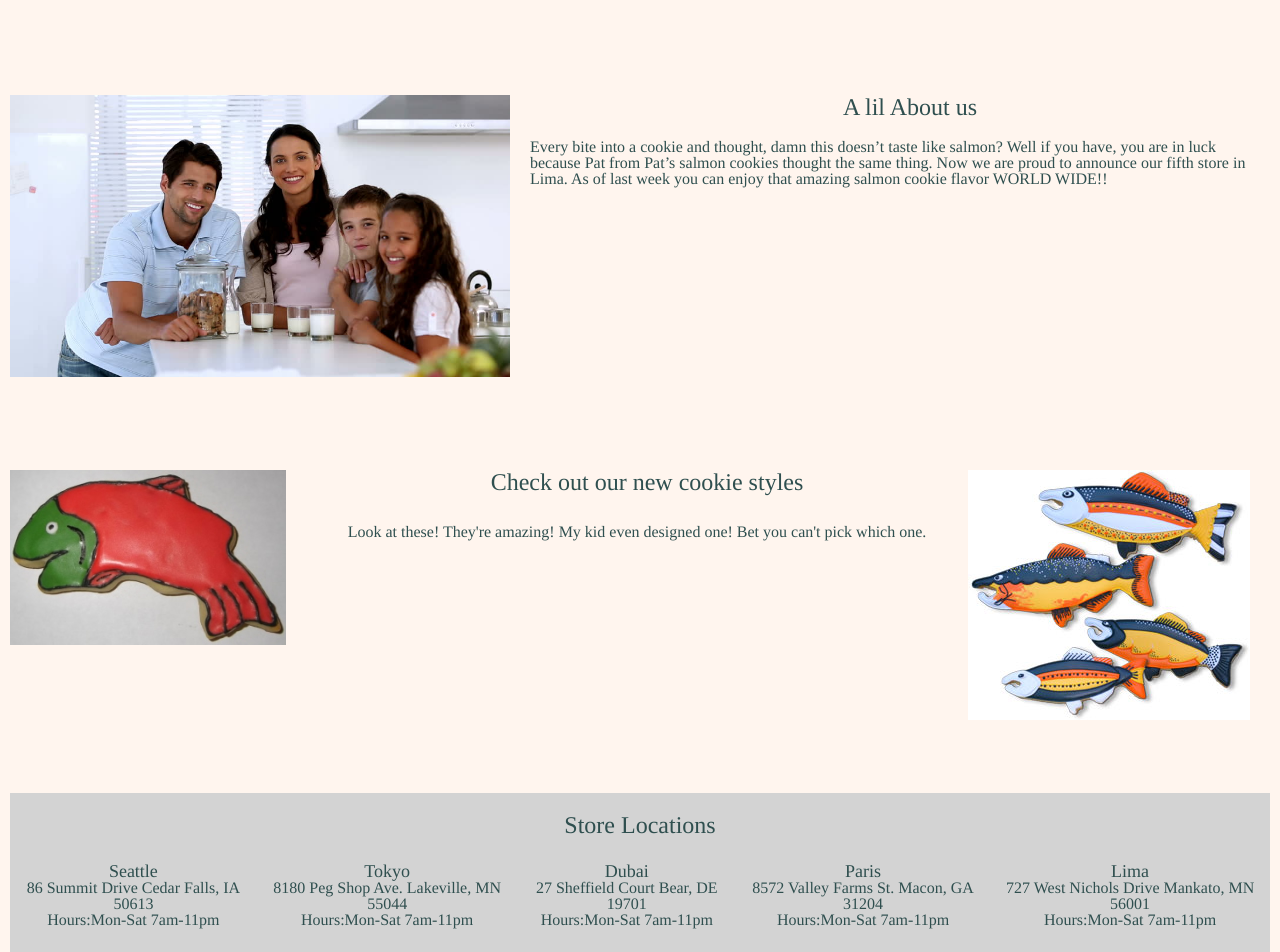
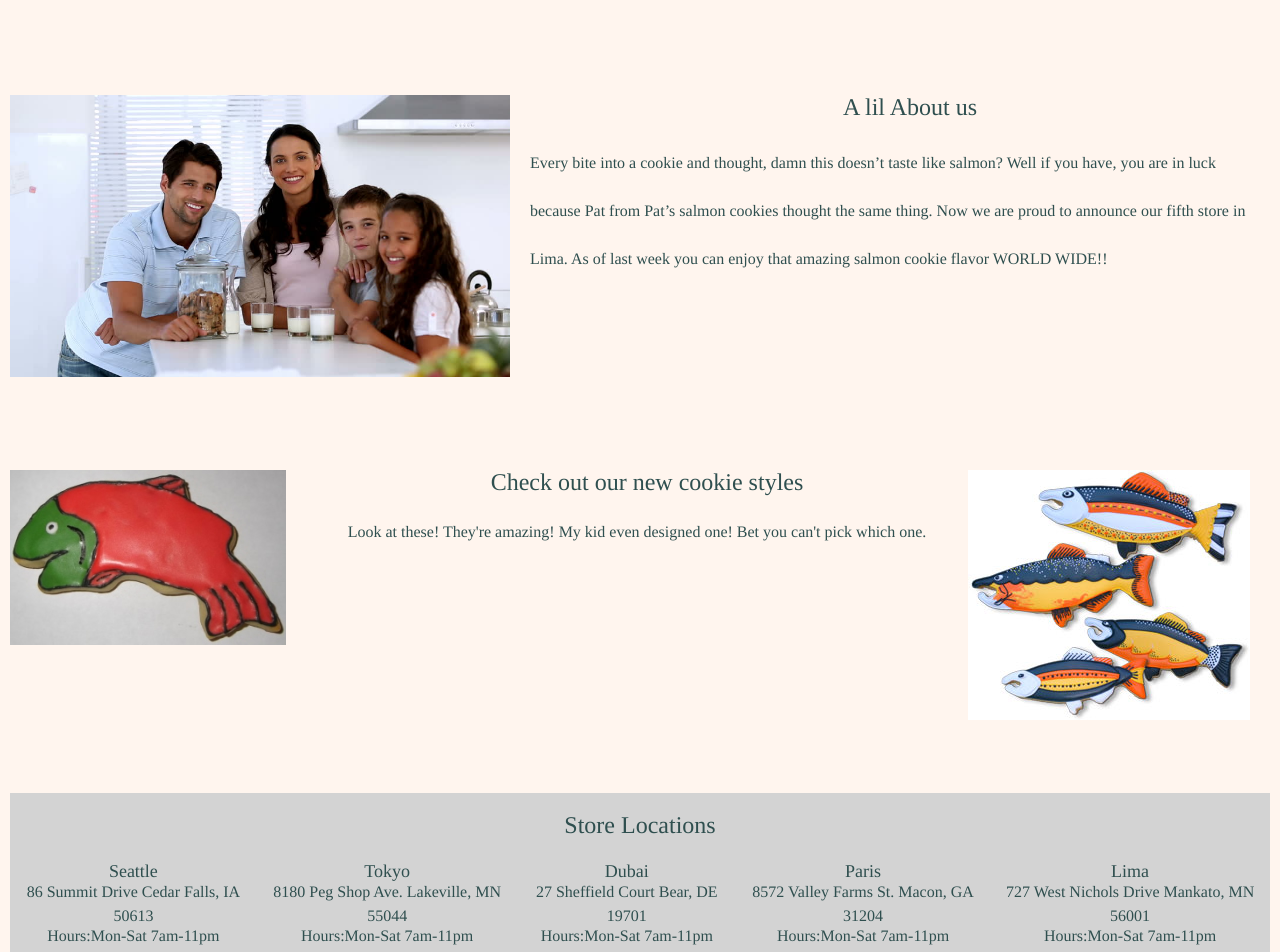
Before and after one commit to Nicholas-Mercado/cookie-stand, a plain HTML site: page index.html in a window 1280 px wide. Shown: the part 100-1052 px from the top of the page. Drawn offline with Linux system fonts and the light colour scheme; a web font is replaced by a local one.

Commit message:
Adjusted line heights

```diff
--- a/css/style.css
+++ b/css/style.css
@@ -80,6 +80,9 @@ main ul {
   padding:20px;
   padding-right: 0;
 }
+#section1 p{
+line-height: 300%;
+}
 
 #section2 h2{
   font-size: x-large;
@@ -110,6 +113,9 @@ background-color: lightgray;
 #section3 li{
   text-align: center;
   padding: 5px;
+}
+#section3 p{
+  line-height: 150%;
 }
 
 #section4{
```
